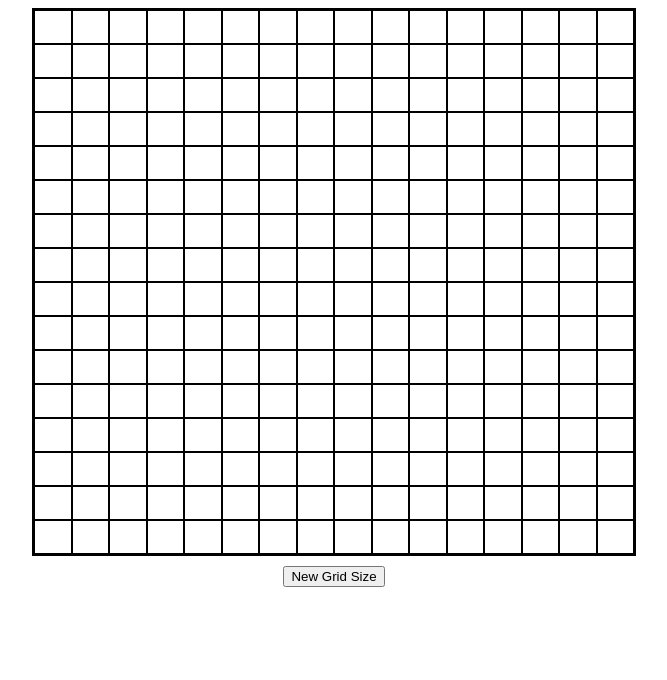
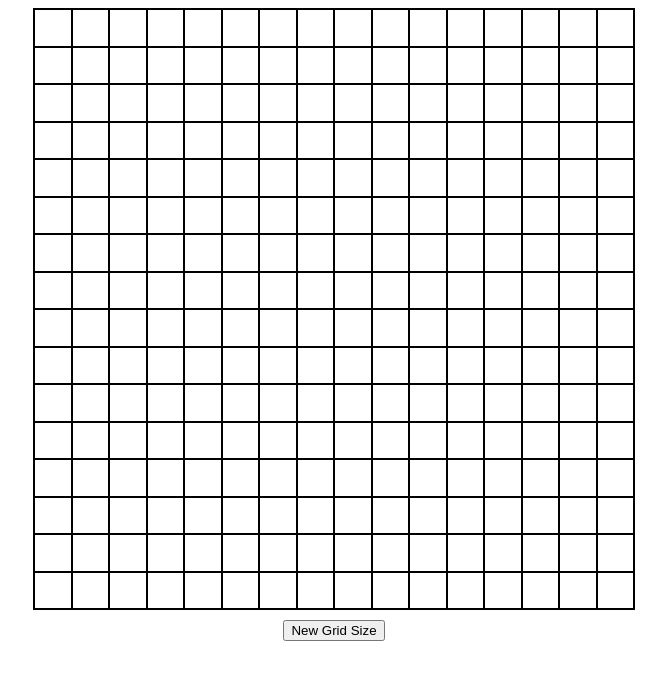
Before and after one commit to NotPedrovisk/EtchASketch, a plain HTML site: page index.html in a window 1280 px wide. Shown: the whole page, without its empty margins (306-973 px from the left). Drawn offline with Linux system fonts and the light colour scheme.

Commit message:
fixed divs expanding past box, what was wrong was padding on columns, since their size is set when drawn in script

```diff
--- a/scripts.js
+++ b/scripts.js
@@ -7,16 +7,20 @@ let currentColumn = 16
 
 
 function drawGrid(){
-    const containerSize = 600;
-    const cellSize = containerSize/currentRow;
+    const CONTAINERSIZE = 600;
+    const cellSize = CONTAINERSIZE/currentRow;
 
+    //first creates rows
     for(let i = 0; i < currentRow; i++){
         const newRow = document.createElement("div");
         newRow.setAttribute("class", "row");
+        newRow.style.height = "${cellSize}px";
 
+        //then creates columns
         for(let n = 0; n < currentColumn; n++){
             const newColumn = document.createElement("div");
             newColumn.setAttribute("class", "column");
+            newColumn.style.height = "${cellSize}px";
 
 
             newColumn.addEventListener("mouseenter", ()=>{
@@ -24,10 +28,9 @@ function drawGrid(){
             });
 
             newRow.appendChild(newColumn);
-            console.log("1")
 
         }
-
+        console.log(cellSize)
         container.appendChild(newRow);
     }
 
--- a/styles.css
+++ b/styles.css
@@ -1,11 +1,20 @@
+
+body{
+    display: flex;
+    flex-direction: column;
+    justify-content: center;
+    align-items: center;
+}
 
 .container{
+    border:1px solid black;
+    width: 600px;
+    height: 600px;
     display:flex;
-    flex-direction: column;
-    max-width: 600px;
-    max-height: 600px;
+    flex:0 1 auto;
+    flex-flow:column wrap;
     margin:0 auto;
-    border:2px solid black;
+
 }
 
 .row{
@@ -19,8 +28,6 @@
     background-color: white;
     box-sizing: border-box;
     border: 1px solid black;
-    padding:1rem 0
-
 }
 
 button{
```
